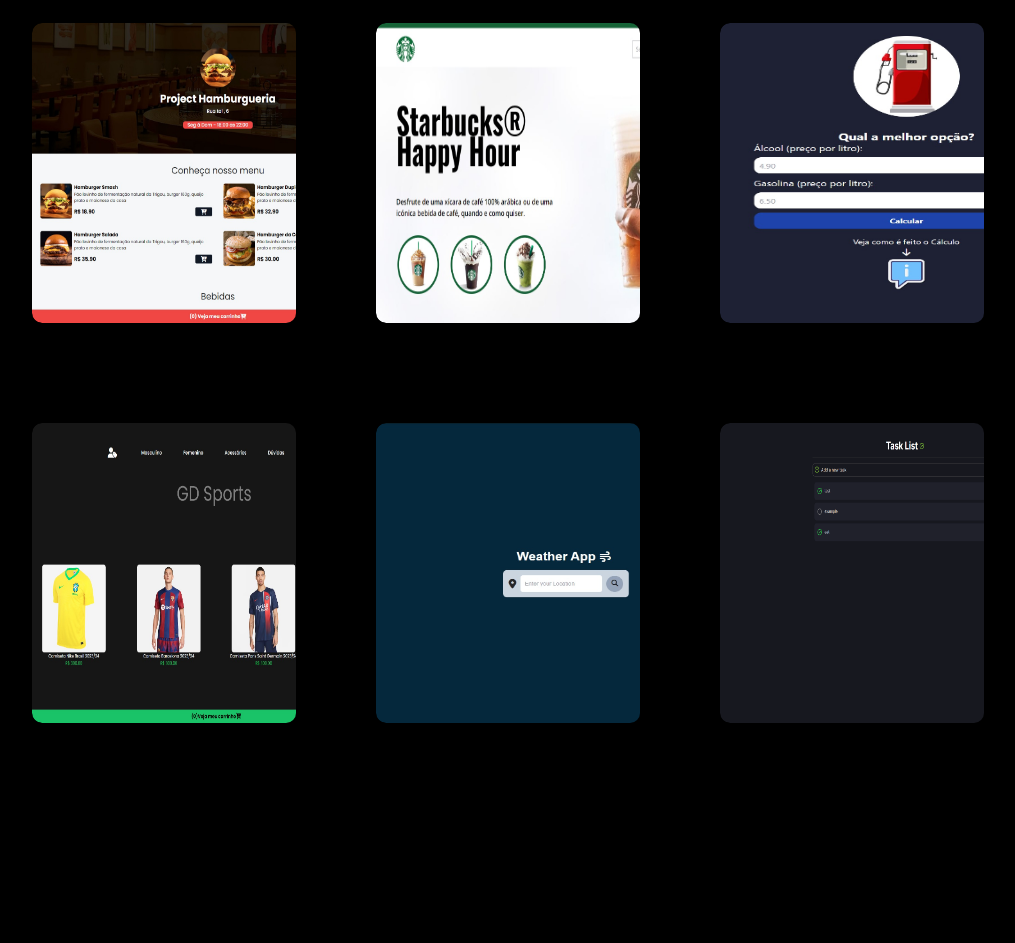
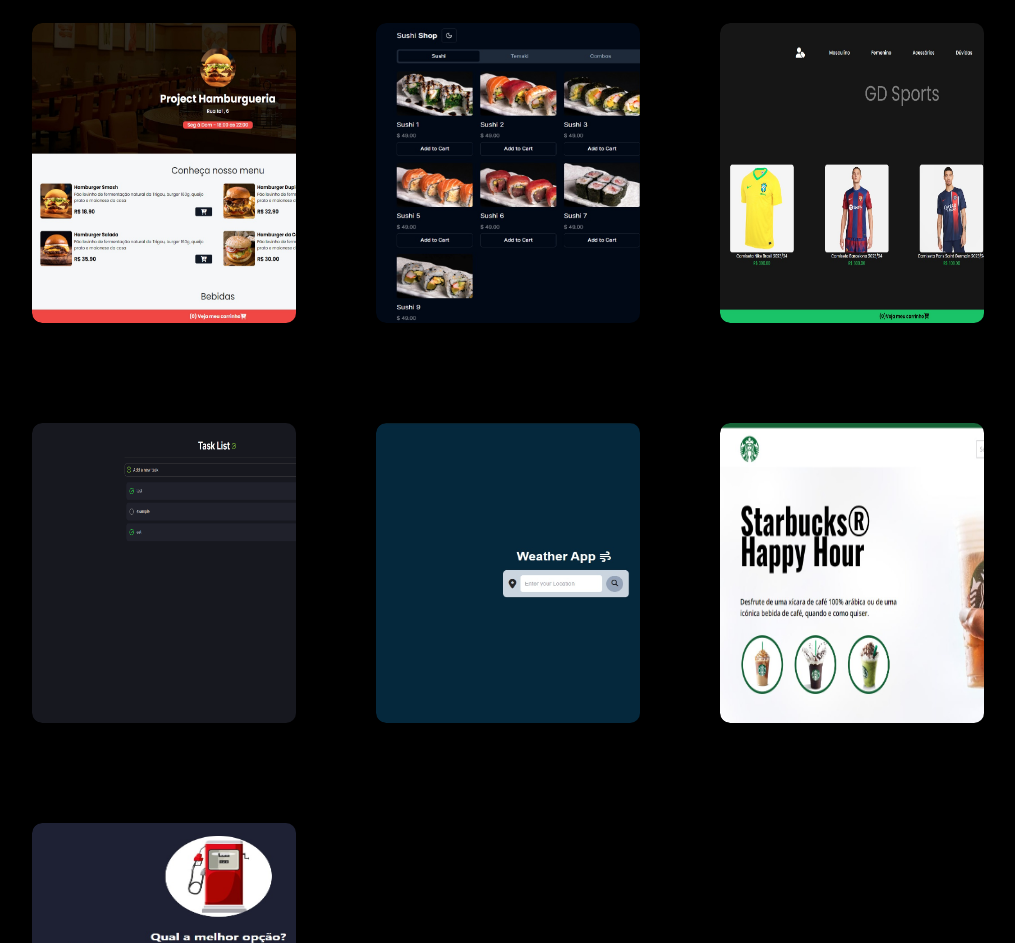
Before and after one commit to MatheusRodriguesdaSilveira/Portifolio, a website: page index.html in a window 1280 px wide. Shown: the part 2151-3094 px from the top of the page, without its empty margins (142-1157 px from the left). Before the commit the page ends 3032 px from the top, so only its background shows below. Drawn offline with Linux system fonts and the light colour scheme.

Commit message:
Atualizando

```diff
--- a/index.html
+++ b/index.html
@@ -230,6 +230,81 @@
 
                     <div class="portfolio-content">
                         <div class="row">
+                            <img src="/img/sushi.jpeg" class="w-[400px]">
+                            <div class="layer max-sm:text-xs">
+                                <h5 class="font-bold text-xl">Project Sushi Shop</h5>
+                                <p>Projeto de um e-commerce, com diversas funcionalidades,
+                                    como exibição de produtos, carrinho de compras e o redirecionamento para o WhatsApp.</p>
+                                <p class="font-bold">React | Next | TypeScript | TailwindCss</p>
+                                <a href="https://sushi-shop-six.vercel.app" target="_blank">
+                                    <i class="fa-solid fa-arrow-up-right-from-square"></i>
+                                </a>
+                                <a href="https://github.com/MatheusRodriguesdaSilveira/Sushi-Shop" target="_blank">
+                                    <i class="fa-brands fa-github-alt"></i>
+                                </a>
+                            </div>
+                        </div>
+                    </div>
+
+                    <div class="portfolio-content">
+                        <div class="row">
+                            <img src="/img/gd sports.jpeg" class="w-[400px]">
+                            <div class="layer max-sm:text-xs">
+                                <h5 class="font-bold text-xl">Project Clothing store</h5>
+                                <p>
+                                    Este projeto é uma loja virtual dinâmica, na qual os pedidos são redirecionados diretamente para o contato no WhatsApp.
+                                </p>
+                                <p class="font-bold">Html | JavaScript | TailwindCss</p>
+                                <a href="https://project-gd-sports.vercel.app" target="_blank">
+                                    <i class="fa-solid fa-arrow-up-right-from-square"></i>
+                                </a>
+                                <a href="https://github.com/MatheusRodriguesdaSilveira/Project-GD-Sports" target="_blank">
+                                    <i class="fa-brands fa-github-alt"></i>
+                                </a>
+                            </div>
+                        </div>
+                    </div>
+
+                    <div class="portfolio-content">
+                        <div class="row">
+                            <img src="/img/task list.png" class="w-[400px]">
+                            <div class="layer max-sm:text-xs">
+                                <h5 class="font-bold text-xl">Project Task List App</h5>
+                                <p>
+                                    Aplicação web que permite aos usuários adicionar, visualizar e remover tarefas de uma lista.
+                                </p>
+                                <p class="font-bold">React | Next | TypeScript | TailwindCss</p>
+                                <a href="https://task-list-black-six.vercel.app" target="_blank">
+                                    <i class="fa-solid fa-arrow-up-right-from-square"></i>
+                                </a>
+                                <a href="https://github.com/MatheusRodriguesdaSilveira/Task-List" target="_blank">
+                                    <i class="fa-brands fa-github-alt"></i>
+                                </a>
+                            </div>
+                        </div>
+                    </div>
+
+                    <div class="portfolio-content">
+                        <div class="row">
+                            <img src="/img/weather app.jpeg" class="w-[400px]">
+                            <div class="layer max-sm:text-xs">
+                                <h5 class="font-bold text-xl">Project Weather App</h5>
+                                <p>
+                                    Este projeto é um aplicativo de clima em tempo real, usando uma api.
+                                </p>
+                                <p class="font-bold">Html | JavaScript | TailwindCss</p>
+                                <a href="https://project-weatherapp.vercel.app" target="_blank">
+                                    <i class="fa-solid fa-arrow-up-right-from-square"></i>
+                                </a>
+                                <a href="https://github.com/MatheusRodriguesdaSilveira/Weather-App" target="_blank">
+                                    <i class="fa-brands fa-github-alt"></i>
+                                </a>
+                            </div>
+                        </div>
+                    </div>
+
+                    <div class="portfolio-content">
+                        <div class="row">
                             <img src="/img/StarBucks.jpeg" class="w-[400px]">
                             <div class="layer max-sm:text-xs">
                                 <h5 class="font-bold text-xl">Project StarBucks</h5>
@@ -262,63 +337,6 @@
                         </div>
                     </div>
 
-                    <div class="portfolio-content">
-                        <div class="row">
-                            <img src="/img/gd sports.jpeg" class="w-[400px]">
-                            <div class="layer max-sm:text-xs">
-                                <h5 class="font-bold text-xl">Project Clothing store</h5>
-                                <p>
-                                    Este projeto é uma loja virtual dinâmica, na qual os pedidos são redirecionados diretamente para o contato no WhatsApp.
-                                </p>
-                                <p class="font-bold">Html | JavaScript | TailwindCss</p>
-                                <a href="https://project-gd-sports.vercel.app" target="_blank">
-                                    <i class="fa-solid fa-arrow-up-right-from-square"></i>
-                                </a>
-                                <a href="https://github.com/MatheusRodriguesdaSilveira/Project-GD-Sports" target="_blank">
-                                    <i class="fa-brands fa-github-alt"></i>
-                                </a>
-                            </div>
-                        </div>
-                    </div>
-
-                    <div class="portfolio-content">
-                        <div class="row">
-                            <img src="/img/weather app.jpeg" class="w-[400px]">
-                            <div class="layer max-sm:text-xs">
-                                <h5 class="font-bold text-xl">Project Weather App</h5>
-                                <p>
-                                    Este projeto é um aplicativo de clima em tempo real, usando uma api.
-                                </p>
-                                <p class="font-bold">Html | JavaScript | TailwindCss</p>
-                                <a href="https://project-weatherapp.vercel.app" target="_blank">
-                                    <i class="fa-solid fa-arrow-up-right-from-square"></i>
-                                </a>
-                                <a href="https://github.com/MatheusRodriguesdaSilveira/Weather-App" target="_blank">
-                                    <i class="fa-brands fa-github-alt"></i>
-                                </a>
-                            </div>
-                        </div>
-                    </div>
-
-                    <div class="portfolio-content">
-                        <div class="row">
-                            <img src="/img/task list.png" class="w-[400px]">
-                            <div class="layer max-sm:text-xs">
-                                <h5 class="font-bold text-xl">Project Task List App</h5>
-                                <p>
-                                    Aplicação web que permite aos usuários adicionar, visualizar e remover tarefas de uma lista.
-                                </p>
-                                <p class="font-bold">React | TypeScript | TailwindCss</p>
-                                <a href="https://task-list-black-six.vercel.app" target="_blank">
-                                    <i class="fa-solid fa-arrow-up-right-from-square"></i>
-                                </a>
-                                <a href="https://github.com/MatheusRodriguesdaSilveira/Task-List" target="_blank">
-                                    <i class="fa-brands fa-github-alt"></i>
-                                </a>
-                            </div>
-                        </div>
-                    </div>
-
                 </div>
             </div>
         </section>
```
Also changed, not shown: img/sushi.jpeg (added).
